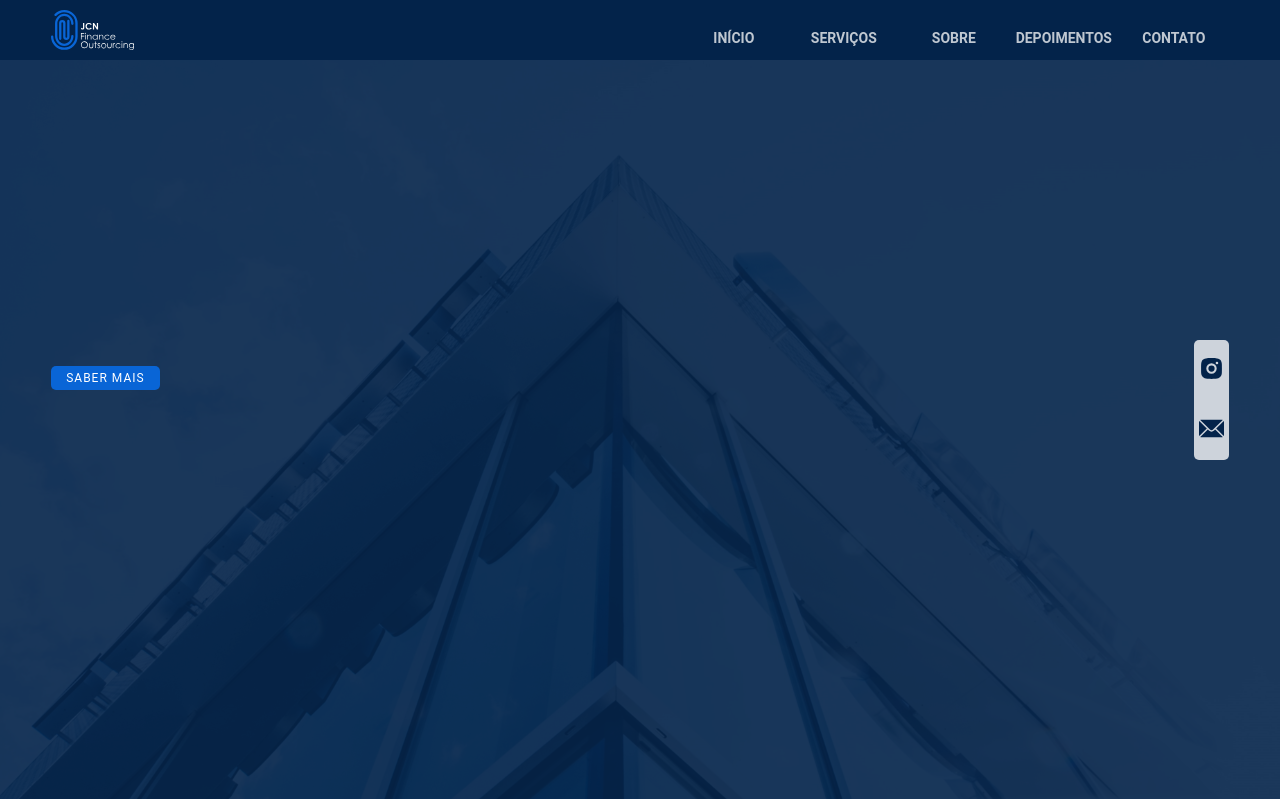
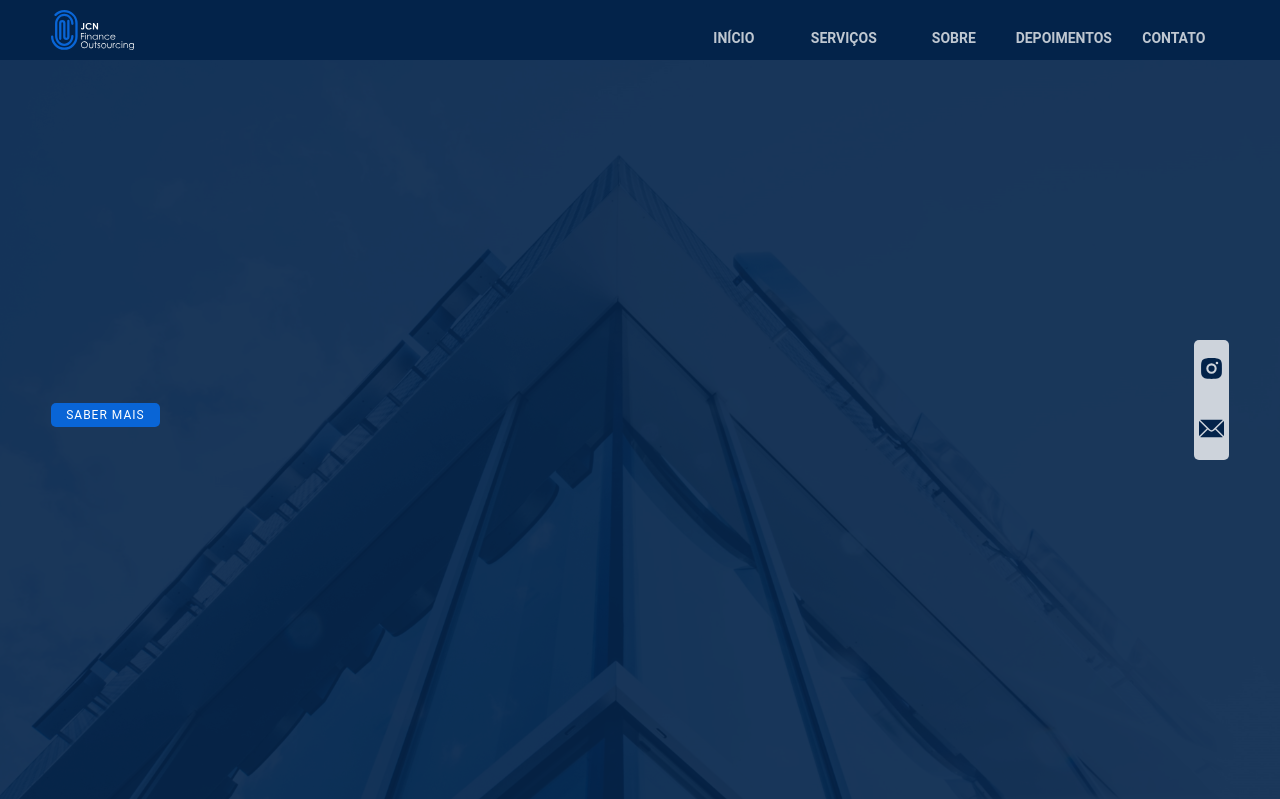
Before and after one commit to eduqz/JCN, a Django app: page / in a window 1280 px wide. Shown: the top 799 px of the page. Run offline with Django 3.2, Linux system fonts and the light colour scheme; data that the repository does not hold is empty; style sheets or scripts are compiled from the project's sources; some libraries are stand-ins or nearby versions; some web fonts are replaced.

Commit message:
Fix align banner bar

```diff
--- a/assets/css/_banner.scss
+++ b/assets/css/_banner.scss
@@ -12,6 +12,7 @@
         width: 100%;
         display: flex;
         justify-content: space-between;
+        align-items: center;
         @media (max-width: 900px) {
             width: 100%;
             flex-direction: column;
--- a/assets/sass/css/main.css
+++ b/assets/sass/css/main.css
@@ -134,7 +134,8 @@ body {
   #banner .banner-div {
     width: 100%;
     display: flex;
-    justify-content: space-between; }
+    justify-content: space-between;
+    align-items: center; }
     @media (max-width: 900px) {
       #banner .banner-div {
         width: 100%;
```
Also changed, not shown: 1 other file.
